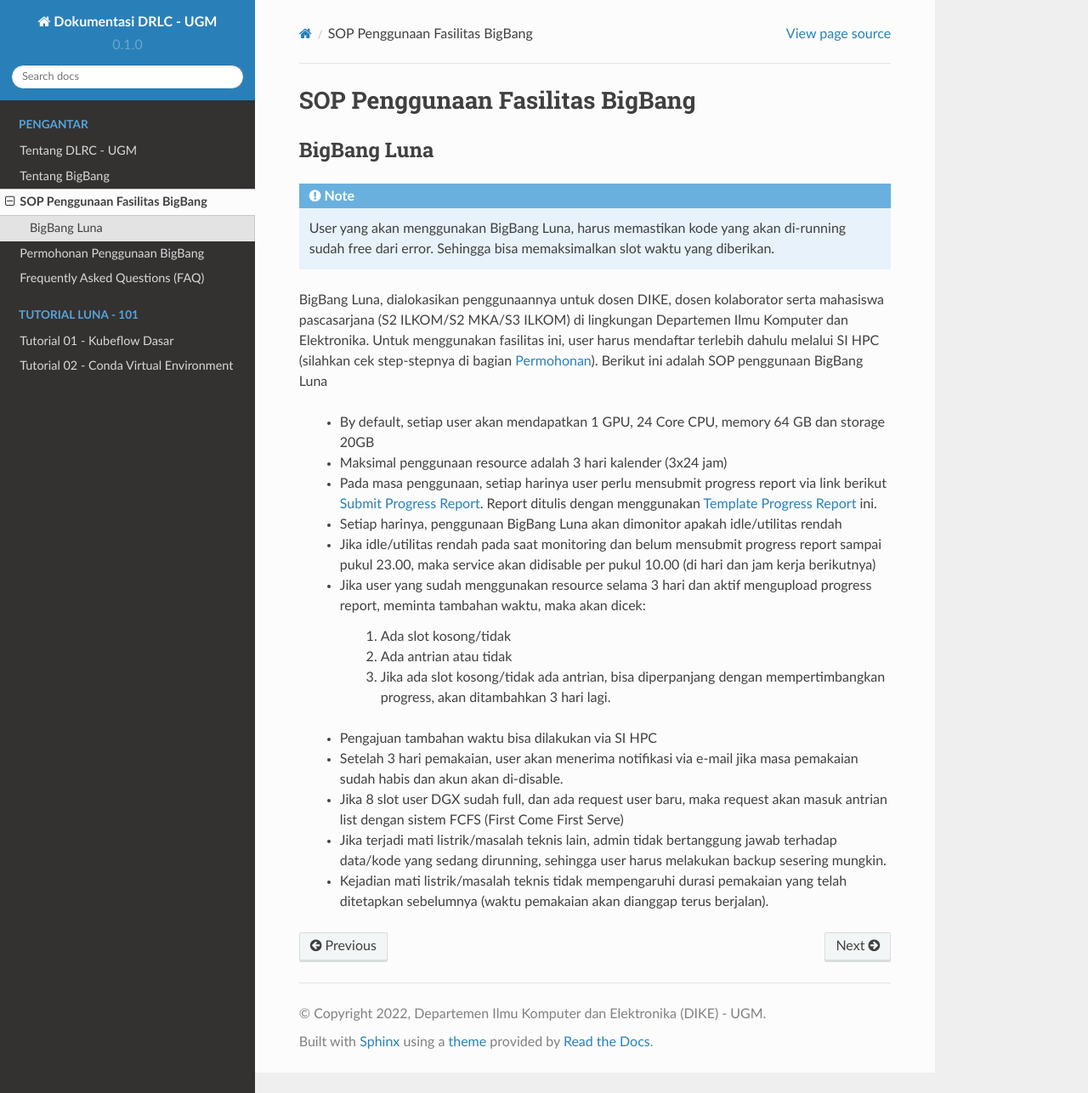
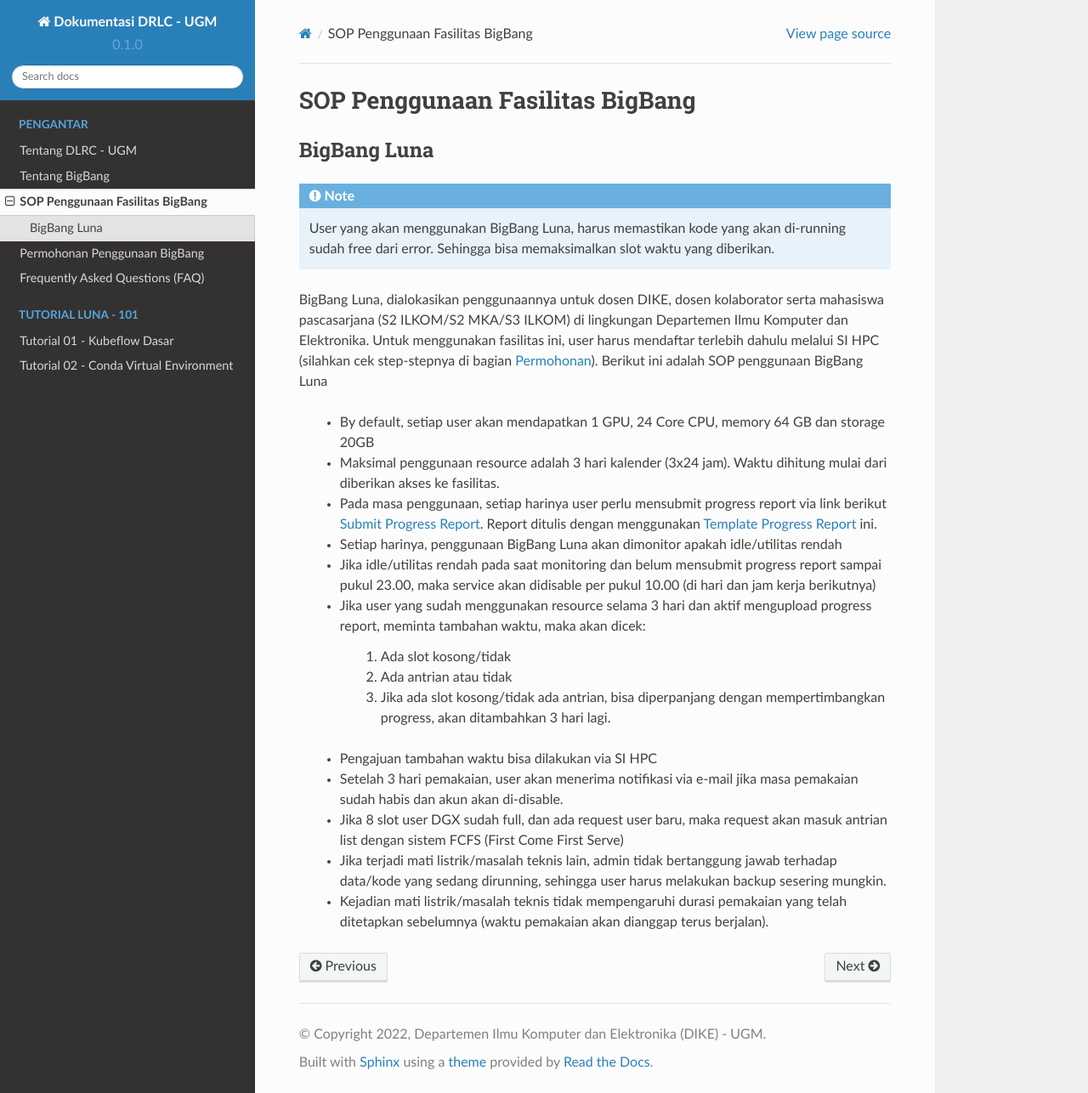
Before and after one commit to alldino/tutorial-hpc-dike-ugm, a Sphinx documentation site: the page built from docs/source/pengantar/SOP.rst, in a window 1280 px wide and 1286 px high. Shown: the whole window at 85% size. Built offline with Sphinx 7.4.7 and the Read the Docs theme 2.0.0, drawn with Linux system fonts in a browser that asks for light colours.

Commit message:
Update SOP.rst

```diff
--- a/docs/source/pengantar/SOP.rst
+++ b/docs/source/pengantar/SOP.rst
@@ -12,7 +12,7 @@
 BigBang Luna, dialokasikan penggunaannya untuk dosen DIKE, dosen kolaborator serta mahasiswa pascasarjana (S2 ILKOM/S2 MKA/S3 ILKOM) di lingkungan Departemen Ilmu Komputer dan Elektronika. Untuk menggunakan fasilitas ini, user harus mendaftar terlebih dahulu melalui SI HPC (silahkan cek step-stepnya di bagian `Permohonan <https://tutorial-hpc-dike-ugm.readthedocs.io/en/stable/pengantar/permohonan.html>`_). Berikut ini adalah SOP penggunaan BigBang Luna
 
   * By default, setiap user akan mendapatkan 1 GPU, 24 Core CPU, memory 64 GB dan storage 20GB
-  * Maksimal penggunaan resource adalah 3 hari kalender (3x24 jam)
+  * Maksimal penggunaan resource adalah 3 hari kalender (3x24 jam). Waktu dihitung mulai dari diberikan akses ke fasilitas.
   * Pada masa penggunaan, setiap harinya user perlu mensubmit progress report via link berikut `Submit Progress Report <https://forms.gle/YLfYg9ejvCh7BnQP8>`_. Report ditulis dengan menggunakan `Template Progress Report <https://drive.google.com/drive/folders/1MioBtrDfGvee6QQMP_LyqgVNACZ3qz-Y?usp=sharing>`_ ini.
   * Setiap harinya, penggunaan BigBang Luna akan dimonitor apakah idle/utilitas rendah
   * Jika idle/utilitas rendah pada saat monitoring dan belum mensubmit progress report sampai pukul 23.00, maka service akan didisable per pukul 10.00 (di hari dan jam kerja berikutnya)
```
